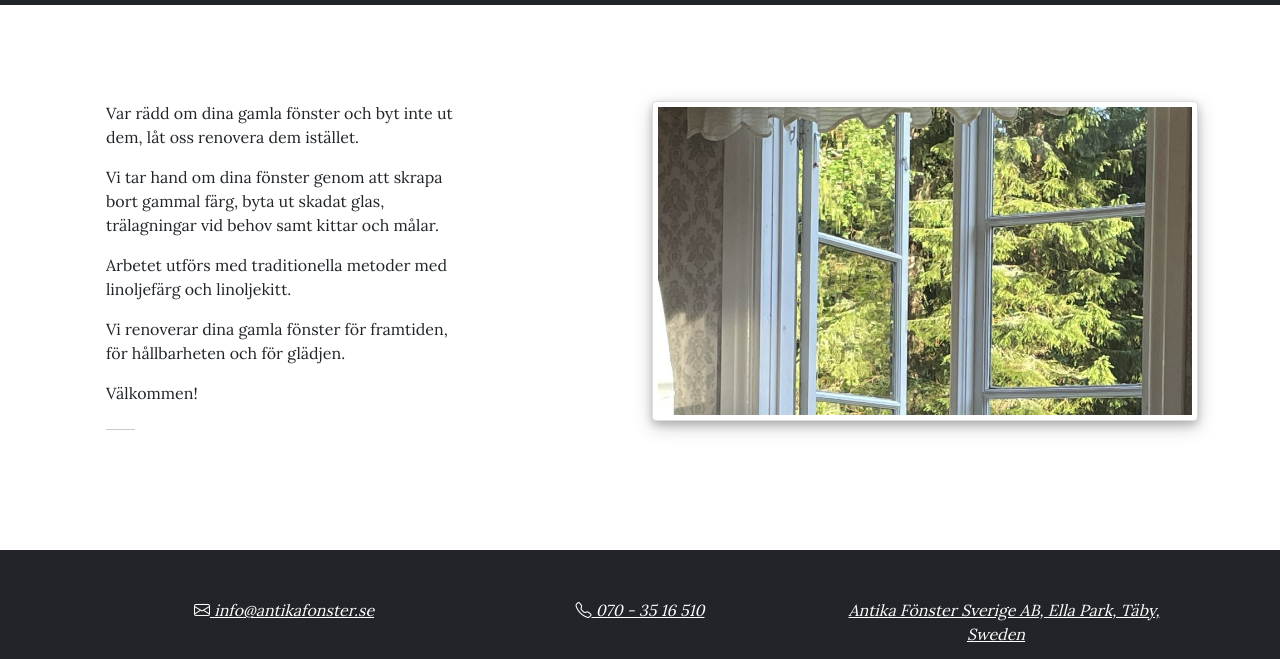
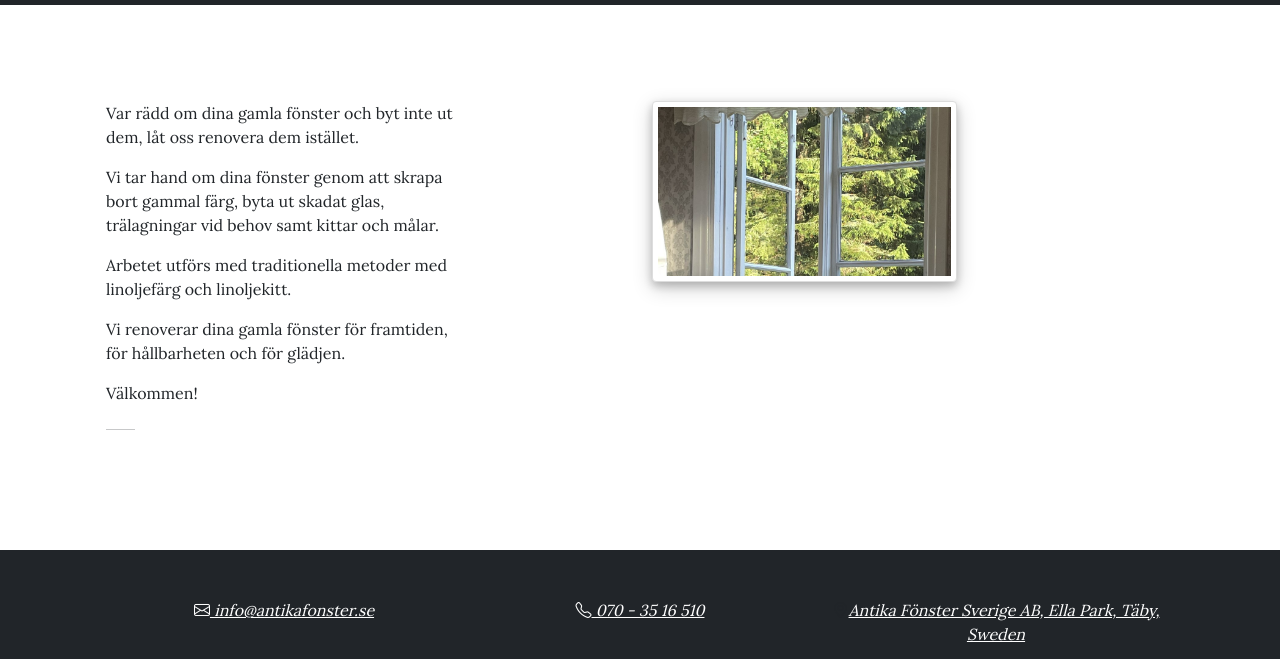
Before and after one commit to Johangard/Johangard.github.io, a plain HTML site: page more.html in a window 1280 px wide. Shown: the part 69-728 px from the top of the page. Drawn offline with nearby package versions, Linux system fonts and the light colour scheme.

Commit message:
fixed bug with img centering on small devices

```diff
--- a/more.html
+++ b/more.html
@@ -90,9 +90,7 @@
 
 
                     <div class="col-sm col-md-6">
-                        <img class="profileimg poloroid"
-                            style="height: 20em;"
-                            src="./assets/img/photos/lp_fonster.jpg"  alt="johanna">
+                        <div class="col-lg-7"><img class="img-fluid poloroid mb-4 mb-lg-0" src="./assets/img/photos/lp_fonster.jpg" alt="..." /></div>
                     </div>
 
                 </div>
```
